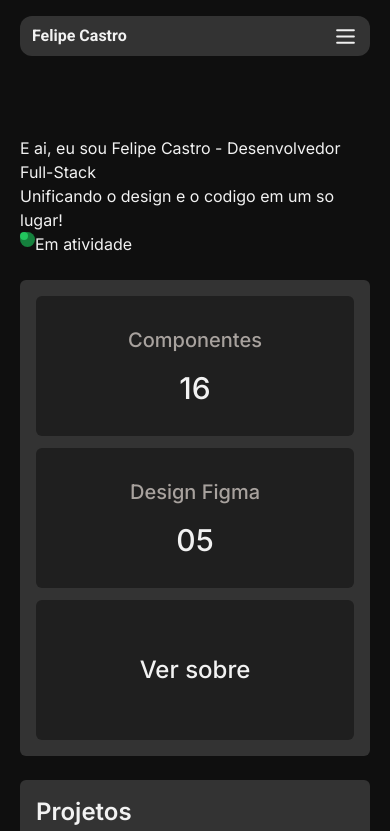
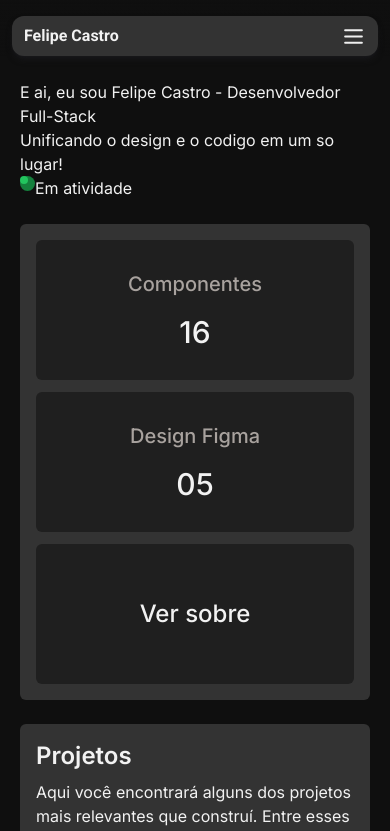
Before and after one commit to Felipecdc/me, a Next.js app: page / in a window 390 px wide. Shown: the top 831 px of the page. Built offline with nearby package versions, Linux system fonts and the light colour scheme.

Commit message:
feat: update style on header component

```diff
--- a/app/_components/header.tsx
+++ b/app/_components/header.tsx
@@ -12,9 +12,9 @@ import { FaLinkedin, FaGithub, FaEnvelope, FaInstagram } from "react-icons/fa";
 
 const Header = () => {
   return (
-    <div className="flex w-full items-center justify-center px-5 pt-4">
+    <div className="fixed flex w-full items-center justify-center bg-gradient-to-b from-background to-transparent px-3 pt-4">
       {/* MOBILE */}
-      <div className="flex h-10 w-full items-center justify-between rounded-xl bg-card px-3 sm:hidden">
+      <div className="flex h-10 w-full items-center justify-between rounded-xl bg-card px-3 shadow-md shadow-zinc-900 sm:hidden">
         <Link href={"/"} className="font-roboto font-bold">
           Felipe Castro
         </Link>
@@ -26,7 +26,9 @@ const Header = () => {
           </SheetTrigger>
           <SheetContent className="border-stone-800">
             <SheetHeader className="items-start">
-              <SheetTitle className="font-roboto">Bem vindo!</SheetTitle>
+              <SheetTitle className="font-roboto text-3xl">
+                Bem vindo!
+              </SheetTitle>
             </SheetHeader>
             <div className="flex h-full w-full flex-col justify-between pb-10 pt-5">
               <div className="flex w-full flex-col gap-5">
@@ -146,7 +148,7 @@ const Header = () => {
         </Sheet>
       </div>
       {/* DESKTOP */}
-      <div className="hidden h-12 w-full max-w-[1200px] items-center justify-between rounded-xl bg-card px-4 sm:flex">
+      <div className="hidden h-12 w-full max-w-[1200px] items-center justify-between rounded-xl bg-card px-4 shadow-md shadow-zinc-900 sm:flex">
         <div className="flex gap-3">
           <Link
             href={"/"}
```
